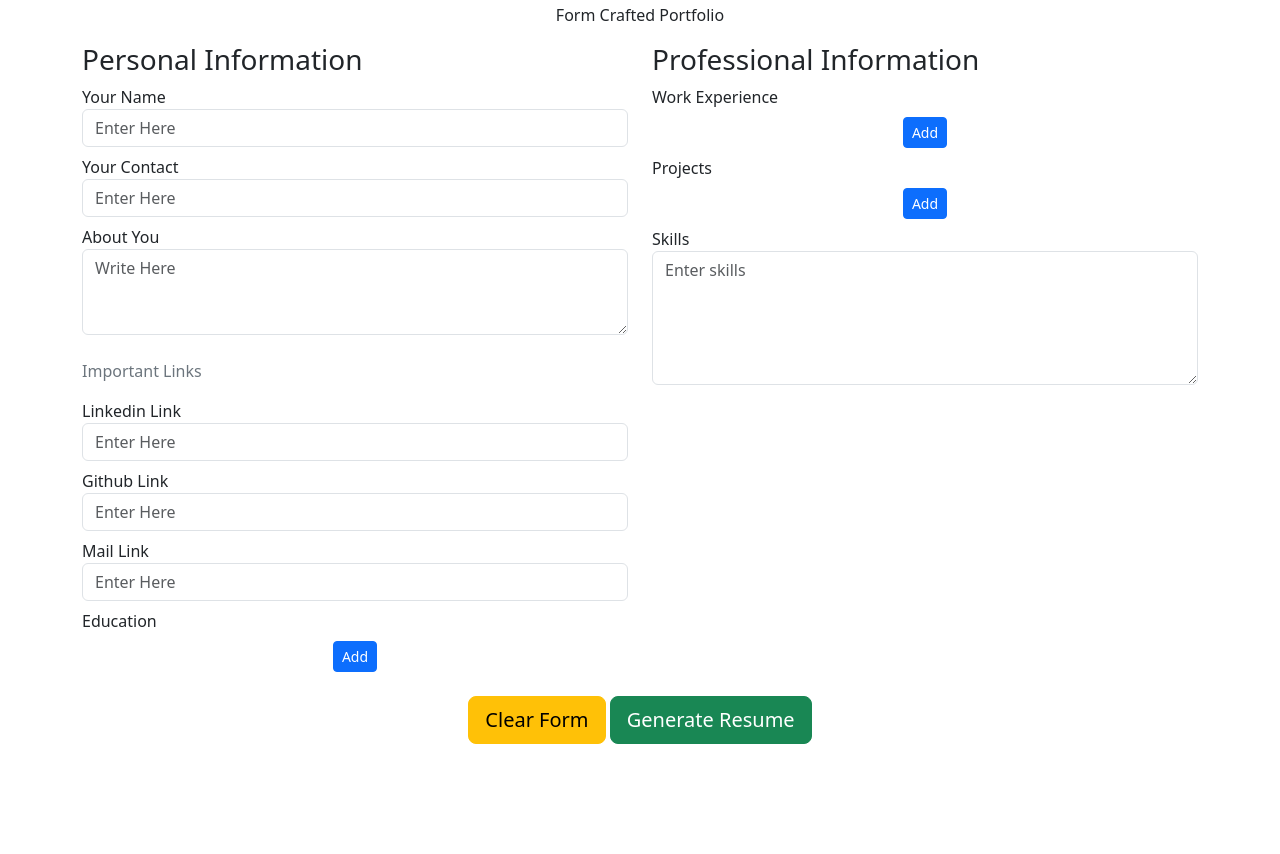
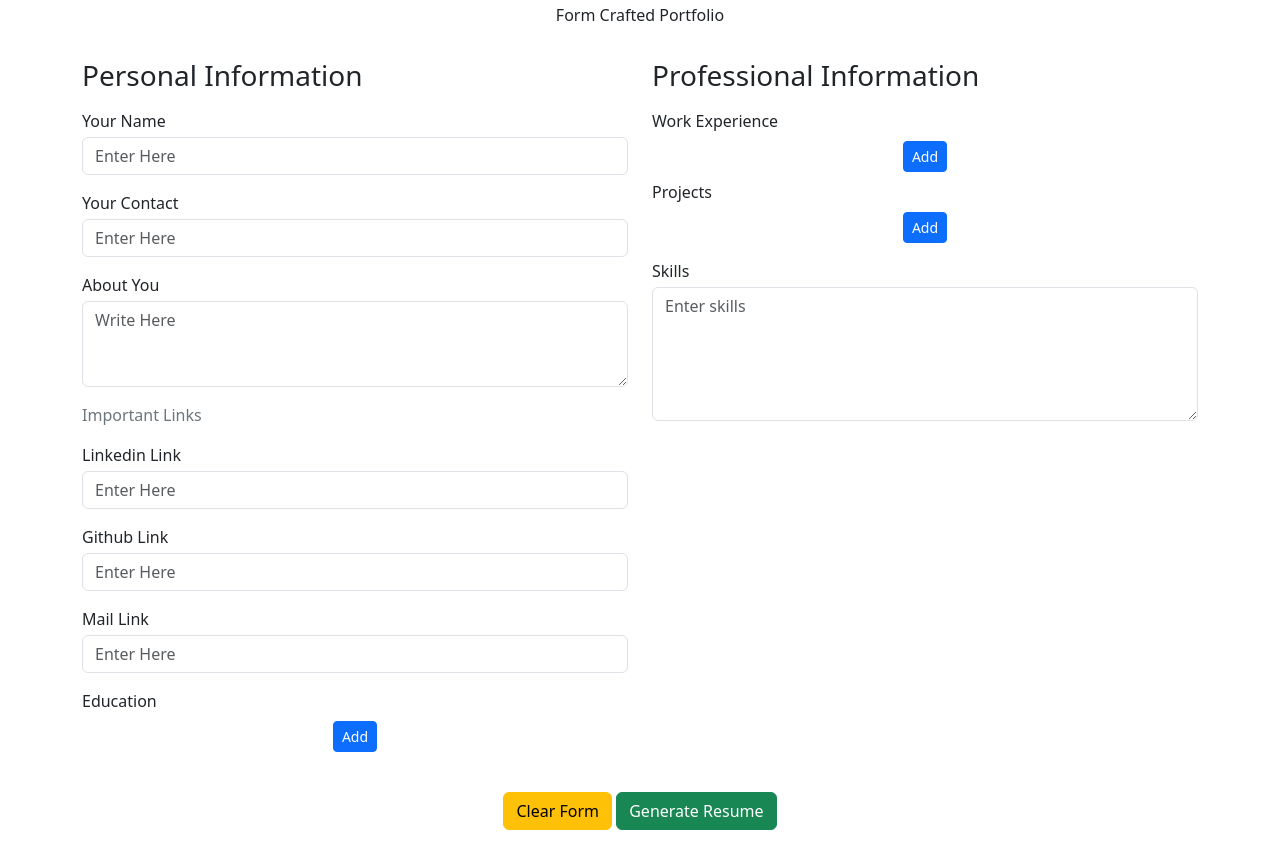
Before and after one commit to Shivansh220503/resumebuilder, a plain HTML site: page index.html in a window 1280 px wide. Shown: the part 61-915 px from the top of the page. Before the commit the page ends 829 px from the top, so only its background shows below. Drawn offline with nearby package versions, Linux system fonts and the light colour scheme.

Commit message:
Update index.html

```diff
--- a/index.html
+++ b/index.html
@@ -18,20 +18,20 @@
         <div class="row">
 
             <!-- Personal Information -->
-            <div class="col-md-6">
+            <div class="col-md-6 my-3">
 
                 <h3>Personal Information</h3>
-                <div class="form-group">
+                <div class="form-group mt-3">
                     <label for="nameField">Your Name</label>
-                    <input type="text" id="nameField" placeholder="Enter Here" class="form-control">
+                    <input type="text" id="nameField" placeholder="Enter Here" class="form-control mt-1">
                 </div>
-                <div class="form-group mt-2">
+                <div class="form-group mt-3">
                     <label for="contactField">Your Contact</label>
-                    <input type="number" id="contactField" placeholder="Enter Here" class="form-control">
+                    <input type="number" id="contactField" placeholder="Enter Here" class="form-control mt-1">
                 </div>
-                <div class="form-group mt-2">
+                <div class="form-group mt-3">
                     <label for="aboutField">About You</label>
-                    <textarea id="aboutField" placeholder="Write Here" class="form-control" rows="3"></textarea>
+                    <textarea id="aboutField" placeholder="Write Here" class="form-control mt-1" rows="3"></textarea>
                 </div>
 
                 <!-- Profile Image
@@ -41,36 +41,36 @@
                 </div> -->
 
                 <!-- Important Links -->
-                <p class="text-secondary mt-4">Important Links</p>
-                <div class="form-group mt-2">
+                <p class="text-secondary mt-3">Important Links</p>
+                <div class="form-group mt-3">
                     <label for="linkedinField">Linkedin Link</label>
-                    <input type="text" id="linkedinField" placeholder="Enter Here" class="form-control">
+                    <input type="text" id="linkedinField" placeholder="Enter Here" class="form-control mt-1">
                 </div>
-                <div class="form-group mt-2">
+                <div class="form-group mt-3">
                     <label for="githubField">Github Link</label>
-                    <input type="text" id="githubField" placeholder="Enter Here" class="form-control">
+                    <input type="text" id="githubField" placeholder="Enter Here" class="form-control mt-1">
                 </div>
-                <div class="form-group mt-2">
+                <div class="form-group mt-3">
                     <label for="gmailField">Mail Link</label>
-                    <input type="text" id="gmailField" placeholder="Enter Here" class="form-control">
+                    <input type="text" id="gmailField" placeholder="Enter Here" class="form-control mt-1">
                 </div>
 
                 <!--Academic Qualification-->
-                <div class="form-group mt-2" id="aq">
+                <div class="form-group mt-3" id="aq">
                     <label for="">Education</label>
                 </div>
-                <div class="container text-center mt-2" id="aqAddButton">
+                <div class="container text-center mt-2 mb-10" id="aqAddButton">
                     <button onclick="addNewAQField()" class="btn btn-primary btn-sm">Add</button>
                 </div>
 
             </div>
 
             <!-- Professional Information -->
-            <div class="col-md-6">
+            <div class="col-md-6 my-3">
 
                 <h3>Professional Information</h3>
                 <!-- Work Experience -->
-                <div class="form-group mt-2" id="we">
+                <div class="form-group mt-3" id="we">
                     <label for="">Work Experience</label>
                 </div>
                 <div class="container text-center mt-2" id="weAddButton">
@@ -86,9 +86,9 @@
                 </div>
 
                 <!-- Skills -->
-                <div class="form-group mt-2">
+                <div class="form-group mt-3">
                     <label for="">Skills</label>
-                    <textarea id="skillsField" placeholder="Enter skills" class="form-control" rows="5"></textarea>
+                    <textarea id="skillsField" placeholder="Enter skills" class="form-control mt-1" rows="5"></textarea>
                 </div>
 
             </div>
@@ -97,8 +97,8 @@
 
         <!-- Generate Resume -->
         <div class="container text-center my-4">
-            <button onclick="clearForm()" class="btn btn-warning btn-lg">Clear Form</button>
-            <button onclick="generateResume()" class="btn btn-success btn-lg">Generate Resume</button>
+            <button onclick="clearForm()" class="btn btn-warning">Clear Form</button>
+            <button onclick="generateResume()" class="btn btn-success">Generate Resume</button>
         </div>
 
     </div>
@@ -109,21 +109,21 @@
         <!-- About -->
         <div class="container-fluid">
             <h3 id="nameT" style="font-weight: 980;">Shivansh Gupta</h3>
-            <div class="about">
+            <div class="about mt-3">
                 <p id="contactT">7837251809</p>
-                <p><a id="linkedinT" href="">shivansh-gupta-22m03/</a></p>
+                <p><a id="linkedinT" href="">shivansh-gupta-22m03</a></p>
                 <p><a id="githubT" href="">Shivansh220503</a></p>
                 <p><a id="gmailT" href="">7837251809gupta@gmail.com</a></p>
                 <img src="" alt="image" class="img-fluid myimage" id="imgT">
             </div>
-            <h5>About Me</h5>
-            <hr />
+            <h5 class="mt-1">About Me</h5>
+            <hr class="mt-0"/>
             <p id="aboutT">I am an enthusiastic web developer</p>
         </div>
         <!-- Education -->
         <div class="container-fluid">
             <h5>Education</h5>
-            <hr />
+            <hr class="mt-0"/>
             <ul id="aqT" style="list-style-type: none;">
                 <li>Thapar University ~2025 </li>
                 <li>12 ~2021 </li>
@@ -133,13 +133,13 @@
         <!-- Skills -->
         <div class="container-fluid mt-3">
             <h5>Skills</h5>
-            <hr />
+            <hr class="mt-0"/>
             <p id="skillsT">Html, CSS, JS</p>
         </div>
         <!-- Experience -->
         <div class="container-fluid">
             <h5>Experience</h5>
-            <hr />
+            <hr class="mt-0"/>
             <ul id="weT" style="list-style-type: none;">
                 <li>Vice Proctor ~Hostel O,J</li>
                 <li>Executive Member ~OWASP</li>
@@ -149,7 +149,7 @@
         <!-- Projects -->
         <div class="container-fluid mt-3">
             <h5>Projects</h5>
-            <hr />
+            <hr class="mt-0"/>
             <ul id="projectT" style="list-style-type: none;">
                 <li>Ecommerce website </li>
                 <li>ELC Activities</li>
```
